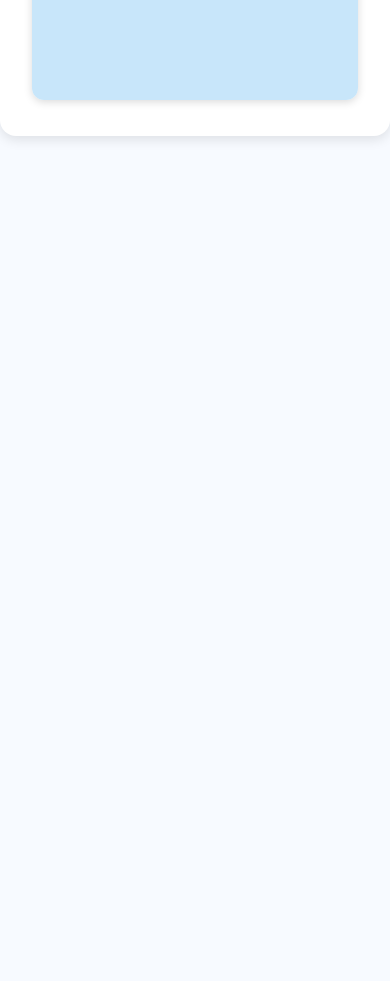
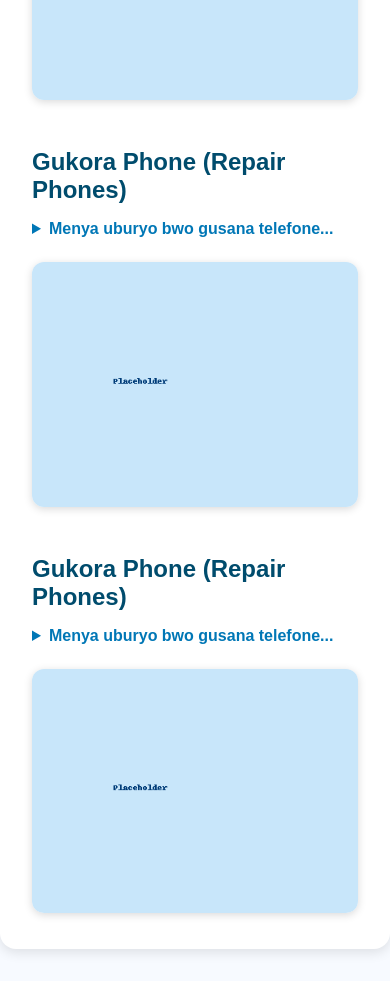
Before and after one commit to IGTTECH/blackfive, a plain HTML site: page gukora-phone-dashboard.html in a window 390 px wide. Shown: the part 360-1341 px from the top of the page. Before the commit the page ends 844 px from the top, so only its background shows below. Drawn offline with Linux system fonts and the light colour scheme; no server answers; files whose address does not match are found by name.

Commit message:
Update gukora-phone-dashboard.html
Signed-off-by: unknown <206084850+igtseth@users.noreply.github.com>

```diff
--- a/gukora-phone-dashboard.html
+++ b/gukora-phone-dashboard.html
@@ -26,7 +26,35 @@ Iyi nyigisho izagufasha kugira ubumenyi bwo kuba umutekinisiye w'imizindaro.</p>
       <div class="image-side">
         <img src="assets/images/placeholder.png" alt="Course image">
       </div>
+      <div class="dashboard-content">
+      <div class="text-side">
+        <h2>Gukora Phone (Repair Phones)</h2>
+        <details>
+          <summary>Menya uburyo bwo gusana telefone...</summary>
+          <p>Gukora telefone ni amasomo yibanda ku gusana no kubungabunga telefone ngendanwa.
+Uzasobanukirwa uburyo bwo gusimbuza ibice bya telefone, gusana batiri, no gukemura ibibazo bya software.
+Iyi nyigisho izagufasha kugira ubumenyi bwo kuba umutekinisiye w'imizindaro.</p>
+        </details>
+      </div>
+      <div class="image-side">
+        <img src="assets/images/placeholder.png" alt="Course image">
+      </div>
+<div class="dashboard-content">
+      <div class="text-side">
+        <h2>Gukora Phone (Repair Phones)</h2>
+        <details>
+          <summary>Menya uburyo bwo gusana telefone...</summary>
+          <p>Gukora telefone ni amasomo yibanda ku gusana no kubungabunga telefone ngendanwa.
+Uzasobanukirwa uburyo bwo gusimbuza ibice bya telefone, gusana batiri, no gukemura ibibazo bya software.
+Iyi nyigisho izagufasha kugira ubumenyi bwo kuba umutekinisiye w'imizindaro.</p>
+        </details>
+      </div>
+      <div class="image-side">
+        <img src="assets/images/placeholder.png" alt="Course image">
+      </div>
+
     </div>
+
   </section>
 
 <script type="module">
```
